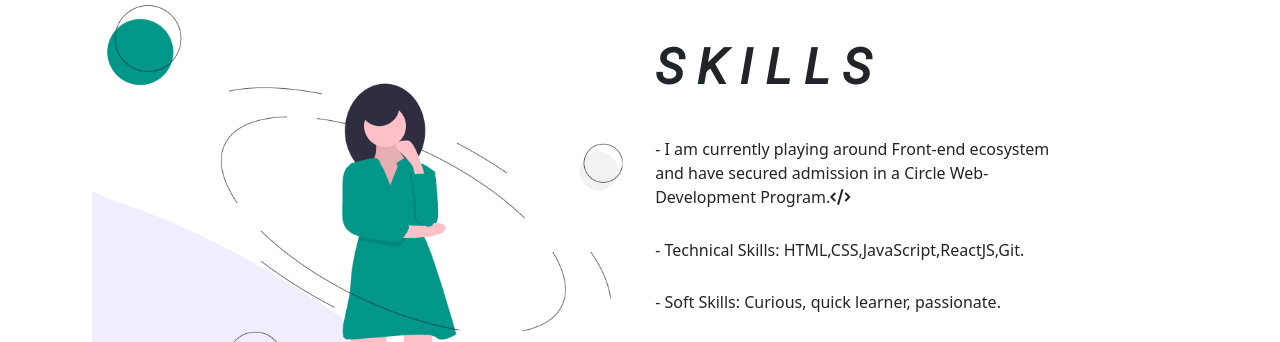
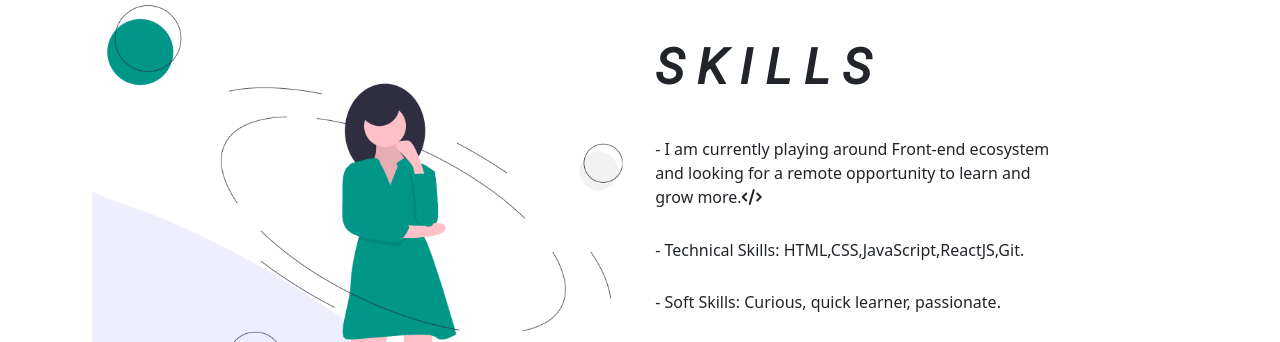
Before and after one commit to naima-shk/My-Portfolio, a plain HTML site: page index.html in a window 1280 px wide. Shown: the part 860-1202 px from the top of the page. Drawn offline with Linux system fonts and the light colour scheme.

Commit message:
'new-update'

```diff
--- a/index.html
+++ b/index.html
@@ -83,7 +83,7 @@
         </h2>
         <div class="paragraph py-4 w-75">
          <p class="para">
-        - I am currently playing around Front-end  ecosystem and have secured admission in a Circle Web-Development Program.<i class="fas fa-code"></i>
+        - I am currently playing around Front-end  ecosystem and looking for a remote opportunity to learn and grow more.<i class="fas fa-code"></i>
          </p>
          <p class="para">
          - Technical Skills: HTML,CSS,JavaScript,ReactJS,Git.
```
